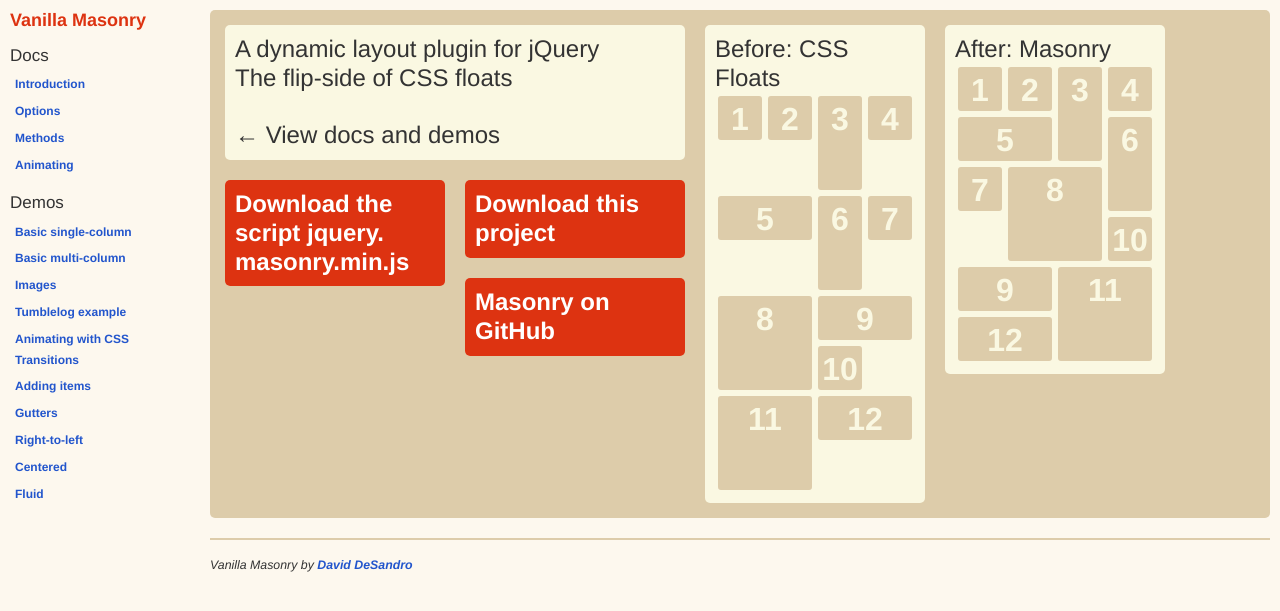
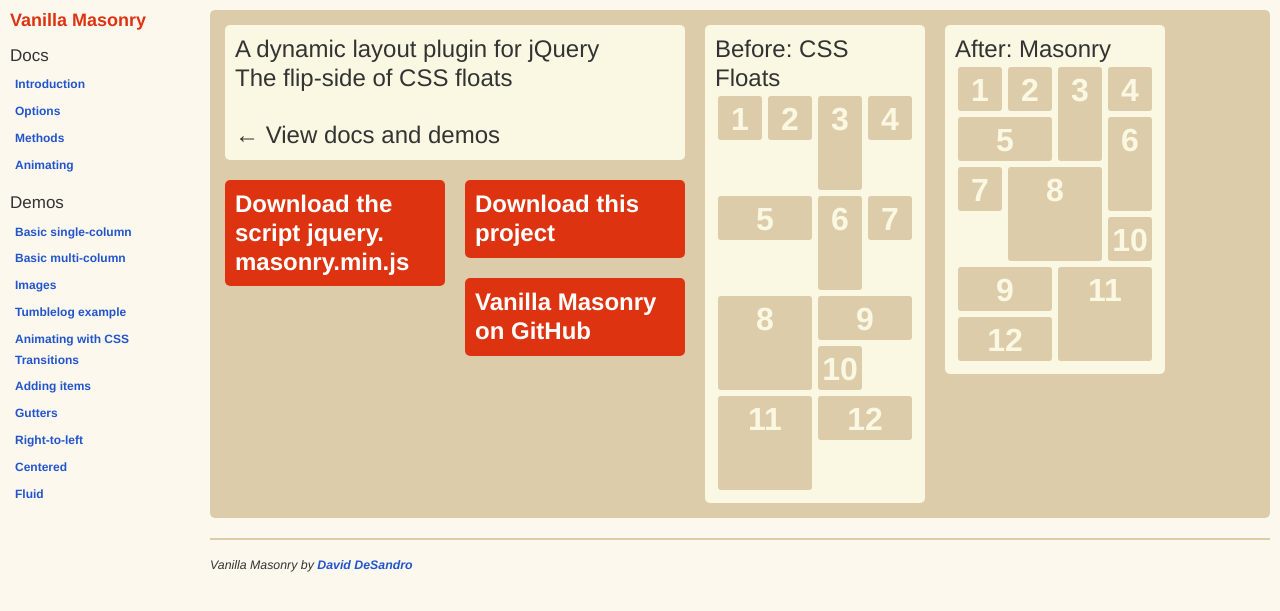
Before and after one commit to desandro/vanilla-masonry, a Jekyll site: the page built from index.html, in a window 1280 px wide. Shown: the top 611 px of the page. Built offline with Jekyll 4.4.1, drawn with Linux system fonts in a browser that asks for light colours.

Commit message:
docs : github links to vanilla

```diff
--- a/_posts/docs/2011-05-01-intro.mdown
+++ b/_posts/docs/2011-05-01-intro.mdown
@@ -97,7 +97,7 @@
 
 ## Code repository
 
-This project lives on GitHub at [github.com/desandro/masonry](http://github.com/desandro/masonry). There you can grab the latest code and follow development.
+This project lives on GitHub at [github.com/desandro/vanilla-masonry](http://github.com/desandro/vanilla-masonry). There you can grab the latest code and follow development.
 
 ## Acknowledgments
 
--- a/_posts/docs/2011-05-30-help.mdown
+++ b/_posts/docs/2011-05-30-help.mdown
@@ -19,7 +19,7 @@
 
 ## Reporting bugs and issues
 
-[Report bugs and issues on GitHub](http://github.com/desandro/masonry/issues).
+[Report bugs and issues on GitHub](http://github.com/desandro/vanilla-masonry/issues).
 
 ### Guidelines {: #issues-guidelines}
 
--- a/index.html
+++ b/index.html
@@ -54,7 +54,7 @@
   </div>
 
   <div class="item link">
-    <a href="https://github.com/desandro/masonry">Masonry on GitHub</a>
+    <a href="https://github.com/desandro/vanilla-masonry">Vanilla Masonry on GitHub</a>
   </div>
 
   <!-- <div class="item big-text loading">
```
